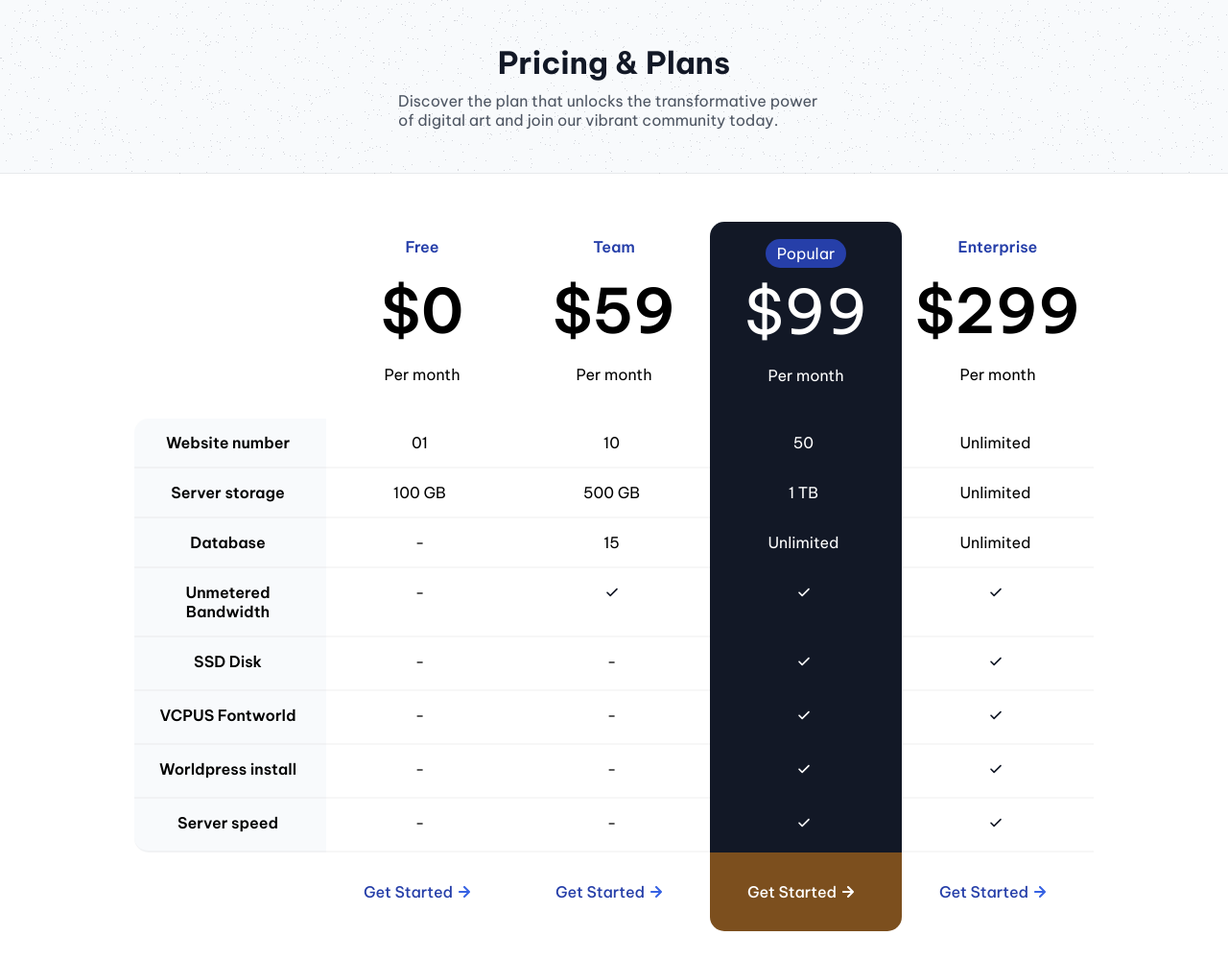
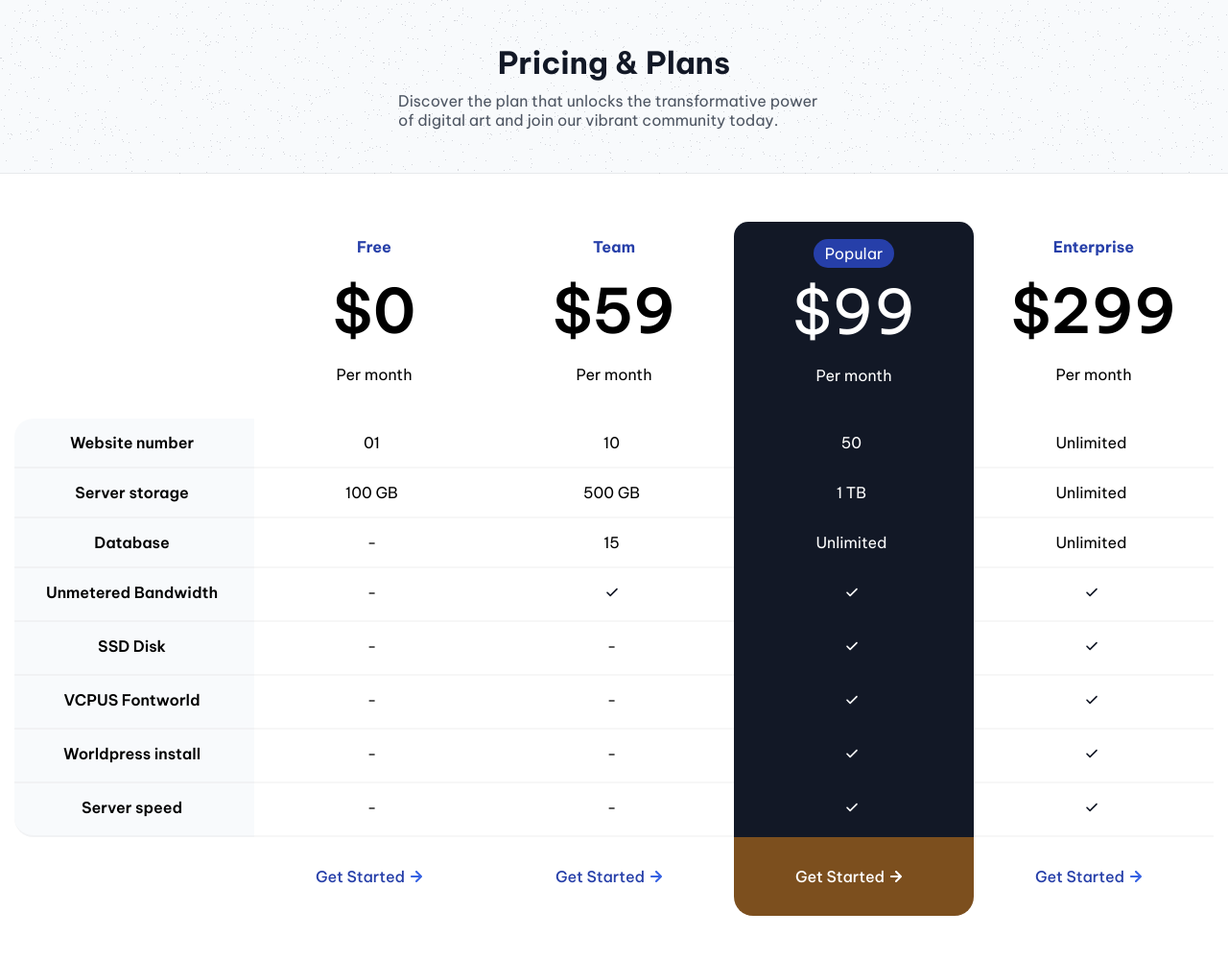
Before and after one commit to aidamaloku/Pricing-Table-Master-Project-2, a plain HTML site: page index.html in a window 1280 px wide. Shown: the whole page at 96% size. Drawn offline with Linux system fonts and the light colour scheme; files whose address does not match are found by name.

Commit message:
Comment standardisation

```diff
--- a/index.html
+++ b/index.html
@@ -30,11 +30,11 @@
   <div class="main-container">
     <div class="grid-container">
       <!-- Columns labels -->
-      <!--empty header-column 1-->
+      <!--empty header-column-1-->
       <div class="empty-header"></div>
 
-      <!--Free-column2-->
-      <div class="feature-header">
+      <!--Free-column-2-->
+      <div class="plan-header">
         <p class="type"> Free </p>
         <div class="price-period">
           <p class="price">$0</p>
@@ -42,8 +42,8 @@
         </div>
       </div>
 
-      <!--Team-column3-->
-      <div class="feature-header">
+      <!--Team-column-3-->
+      <div class="plan-header">
         <p class="type"> Team </p>
         <div class="price-period">
           <p class="price">$59</p>
@@ -51,7 +51,7 @@
         </div>
       </div>
 
-      <!--Popular-column4-->
+      <!--Popular-column-4-->
       <div class="plan-header-popular">
         <p class="type-popular"> Popular </p>
         <div class="price-period-popular">
@@ -60,7 +60,7 @@
         </div>
       </div>
 
-      <!--Enterprise-column5-->
+      <!--Enterprise-column-5-->
       <div class="plan-header">
         <p class="type"> Enterprise </p>
         <div class="price-period">
@@ -69,30 +69,29 @@
         </div>
       </div>
 
-
-
-      <!--first row-->
+      <!--Row labels-->
+      <!--Website number - row-1-->
       <div class="first-feature-cell">Website number</div>
       <div class="value-cell">01</div>
       <div class="value-cell">10</div>
       <div class="value-cell-popular">50</div>
       <div class="value-cell">Unlimited</div>
 
-      <!--second row-->
+      <!--Server storage - row-2-->
       <div class="feature-cell">Server storage</div>
       <div class="value-cell">100 GB</div>
       <div class="value-cell">500 GB</div>
       <div class="value-cell-popular">1 TB</div>
       <div class="value-cell">Unlimited</div>
 
-      <!--third row-->
+      <!--Database - row-3-->
       <div class="feature-cell">Database</div>
       <div class="value-cell">-</div>
       <div class="value-cell">15</div>
       <div class="value-cell-popular">Unlimited</div>
       <div class="value-cell">Unlimited</div>
 
-      <!--fourth row-->
+      <!--Unmetered Bandwidth -  row-4-->
       <div class="feature-cell">Unmetered Bandwidth</div>
       <div class="value-cell">-</div>
       <div class="value-cell">
@@ -105,7 +104,7 @@
         <img src="/resources/check-1.svg" alt="check-sign">
       </div>
 
-      <!--fifth row-->
+      <!--SSD Disk - row-5-->
       <div class="feature-cell">SSD Disk</div>
       <div class="value-cell">-</div>
       <div class="value-cell">-</div>
@@ -116,7 +115,7 @@
         <img src="/resources/check-1.svg" alt="check-sign">
       </div>
 
-      <!--sixth row-->
+      <!--VCPUS Fontworld - row-6-->
       <div class="feature-cell">VCPUS Fontworld</div>
       <div class="value-cell">-</div>
       <div class="value-cell">-</div>
@@ -127,7 +126,7 @@
         <img src="/resources/check-1.svg" alt="check-sign">
       </div>
 
-      <!--seventh row-->
+      <!--Worldpress install - row-7-->
       <div class="feature-cell">Worldpress install</div>
       <div class="value-cell">-</div>
       <div class="value-cell">-</div>
@@ -138,7 +137,7 @@
         <img src="/resources/check-1.svg" alt="check-sign">
       </div>
 
-      <!--eight row-->
+      <!--Server speed - row-8-->
       <div class="last-feature-cell">Server speed</div>
       <div class="value-cell">-</div>
       <div class="value-cell">-</div>
@@ -149,7 +148,7 @@
         <img src="/resources/check-1.svg" alt="check-sign">
       </div>
 
-      <!--last row-->
+      <!--Get Started - row-9-->
       <div class="empty-cell"></div>
       <div class="last-value-cell">
         <p class="last-p">Get Started</p>
--- a/styles/styles.css
+++ b/styles/styles.css
@@ -29,19 +29,18 @@ body {
     color: #4D5562;
 }
 
-/*-main-section & grid-*/
+/*-main & grid-container-*/
 
 .main-container {
     display: flex;
     justify-content: center;
     text-align: center;
-
     margin-top: 50px;
 }
 
 .grid-container {
     display: grid;
-    grid-template-columns: 200px 200px 200px 200px 200px;
+    grid-template-columns: 250px 250px 250px 250px 250px;
 }
 
 /*CSS for cells*/
@@ -57,18 +56,18 @@ body {
 }
 
 .first-feature-cell {
-    border-top-left-radius: 15px;                            /*border-radius only for first and last feature-cell*/
+    border-top-left-radius: 20px;                            /*border-radius only for first and last feature-cell*/
 }
 
 .last-feature-cell {
-    border-bottom-left-radius: 15px;                         /*border-radius only for first and last feature-cell*/
+    border-bottom-left-radius: 20px;                         /*border-radius only for first and last feature-cell*/
 }
 
 
-/*feature-cells*/
+/*plan-header-cells*/
 .type {
     color: #263FA9;
-    font-weight: 600;
+    font-weight: 700;
     font-size: 16px;
 }
 
@@ -78,11 +77,11 @@ body {
     margin: 0;
 }
 
-.feature-header {
+.plan-header {
     margin-bottom: 20px;
 }
 
-.plan-header-popular {
+.plan-header-popular {                                      /*popular*/
     background-color: #121826;
     border-top-left-radius: 15px;
     border-top-right-radius: 15px;
@@ -92,38 +91,30 @@ body {
     align-items: center;
 }
 
-.type-popular {
+.type-popular {                                             /*popular*/
     color: white;
     font-weight: 400;
     font-size: 16px;
-    border-radius: 15px;
+    border-radius: 20px;
     background-color: #263FA9;
     padding: 5px 12px ;
     margin-top: 15px;
     margin-bottom: 5px;
 }
 
-.price-popular {
+.price-popular {                                            /*popular*/
     font-size: 64px;
     font-weight: 400;
     margin: 0;
     color: white;
 }
 
-.period-popular {
+.period-popular {                                           /*popular*/
     padding: 16px 0;
     color: white;
     font-weight: 400;
     margin-top: 0;
 }
-
-
-
-
-
-
-
-
 
 
 
@@ -158,6 +149,6 @@ body {
 .last-value-cell-popular {                                     /*popular*/
     background-color: #7C4F1E;
     color: white;
-    border-bottom-left-radius: 15px;
-    border-bottom-right-radius: 15px;
+    border-bottom-left-radius: 20px;
+    border-bottom-right-radius: 20px;
 }
```
